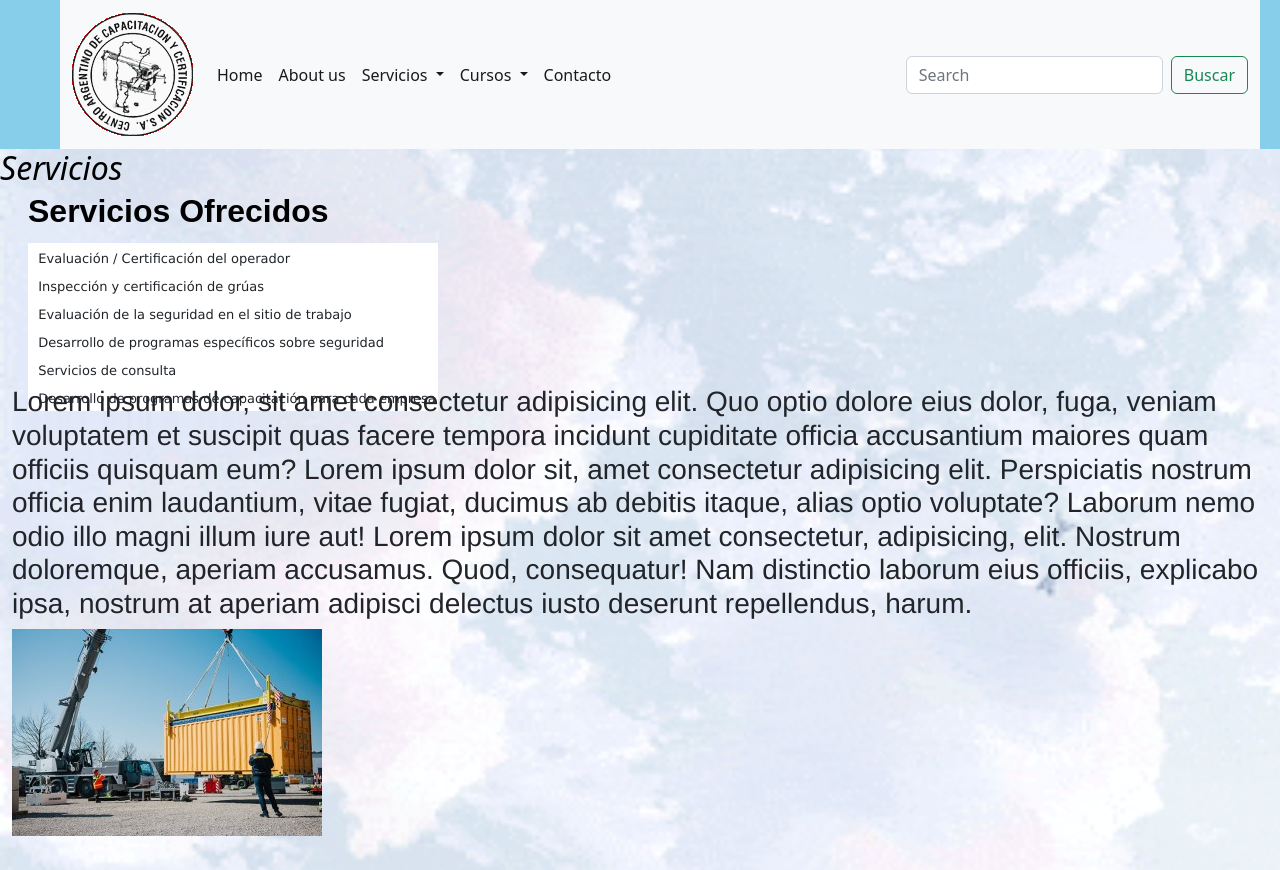
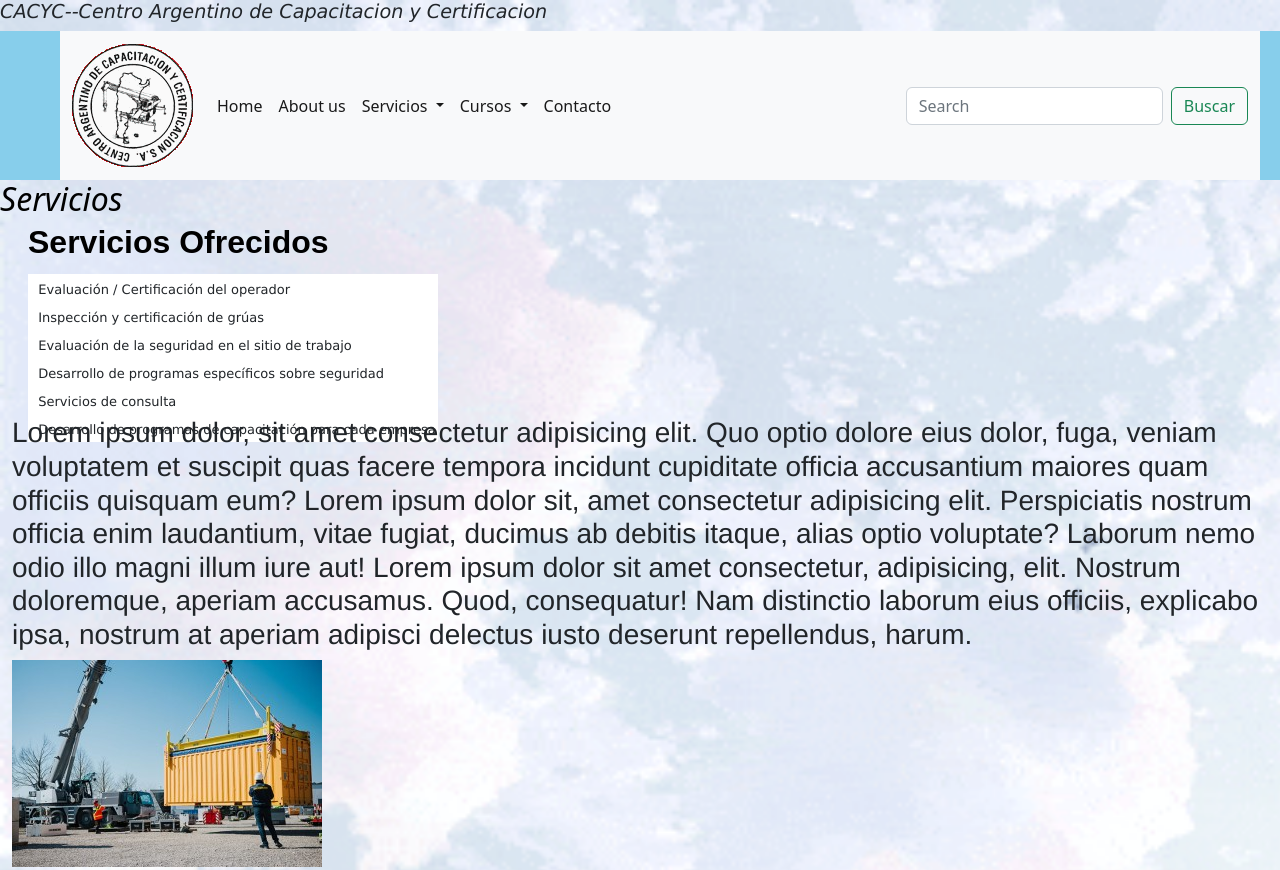
Before and after one commit to Lucas18991/ProyectoCH, a website: page pages/servicios.html in a window 1280 px wide. Shown: the top 870 px of the page. Drawn offline with nearby package versions, Linux system fonts and the light colour scheme.

Commit message:
8 scss Commit

```diff
--- a/pages/servicios.html
+++ b/pages/servicios.html
@@ -14,6 +14,7 @@
 <body id="body">
     <header>
 	<!-- Se agrega Nav para mantener animacion en los costados del menu de -->
+	<h1>CACYC--Centro Argentino de Capacitacion y Certificacion</h1>
 	<nav id="nav">
 
 
```
Also changed, not shown: Index.html (+1 -0 lines).
